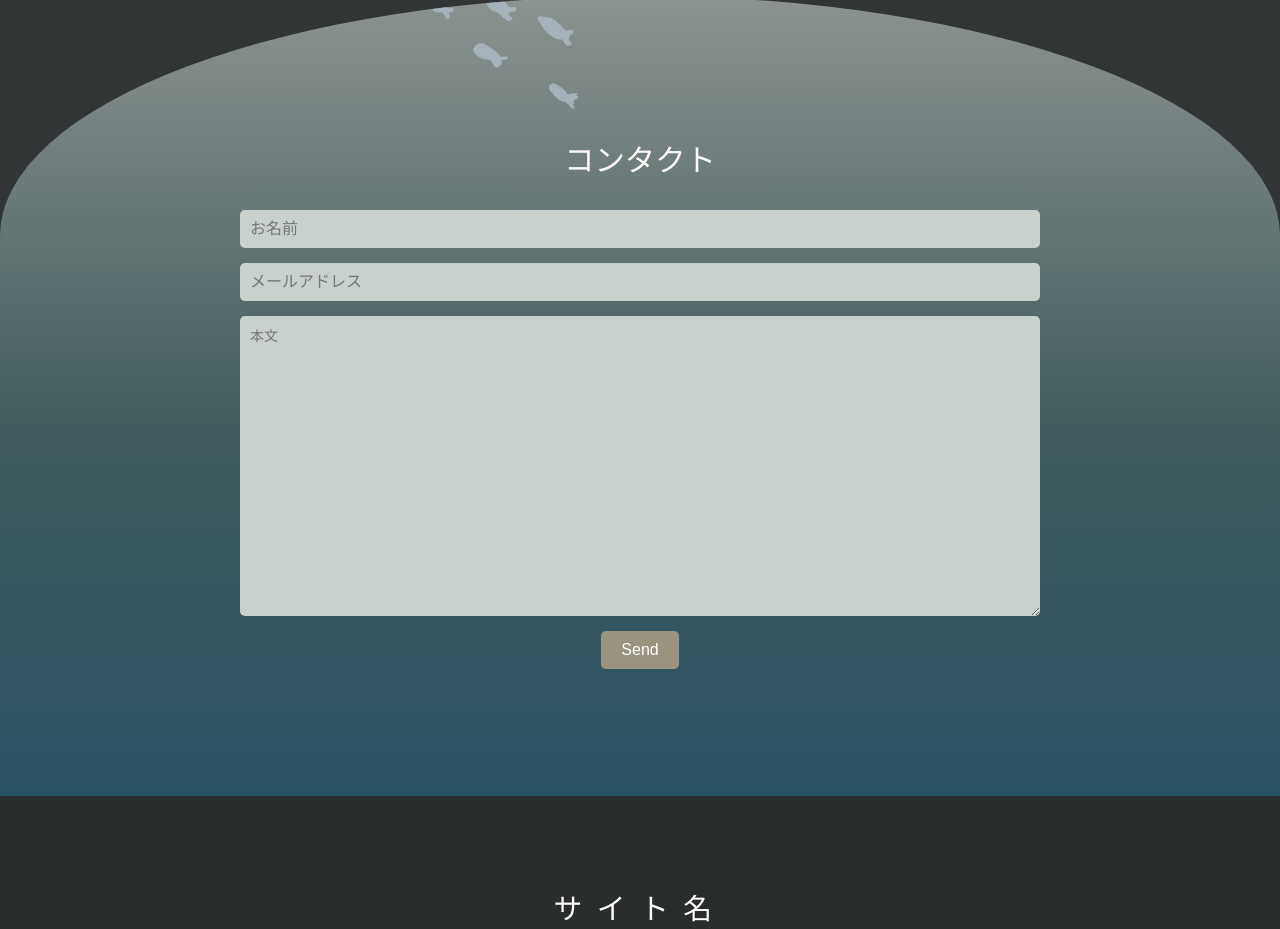
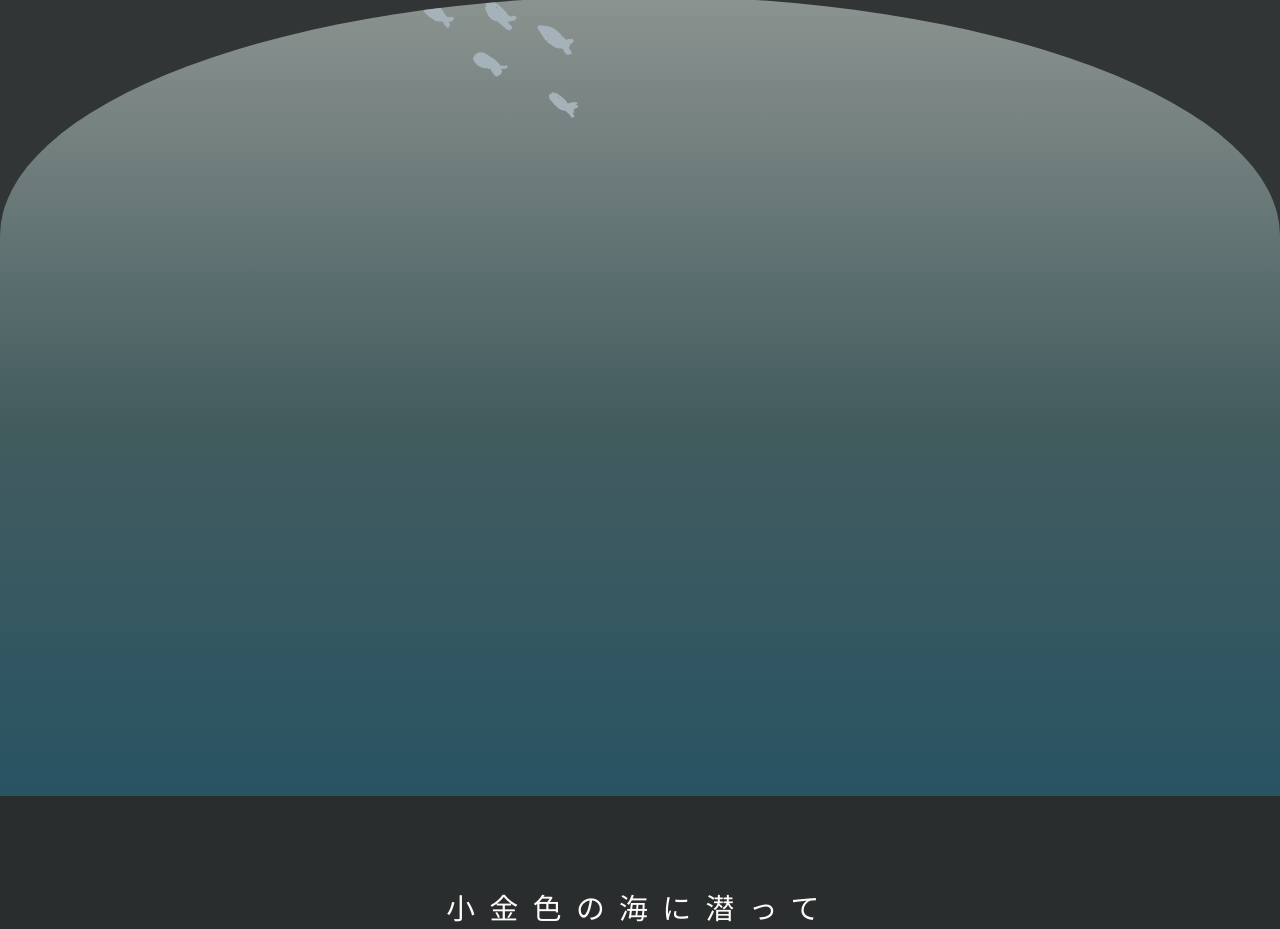
Before and after one commit to Bandolu/prof, a plain HTML site: page index.html in a window 1280 px wide. Shown: the part 2335-3264 px from the top of the page. Drawn offline with Linux system fonts and the light colour scheme; a script that the page names is missing; a web font is replaced by a local one.

Commit message:
Update index.html

```diff
--- a/index.html
+++ b/index.html
@@ -93,7 +93,6 @@
           <h3>管理人名</h3>
           <p>鉄道旅行と民俗資料収集が生きがい。創作、ガジェットいじりが好き。<br>
             絵が描けるようになりたい。（画像はお借りしました）<br>
-            <a href="#">→Pixiv</a></p>
 
           <dl class="flex">
             <dt>2020.12.22</dt>
@@ -124,19 +123,7 @@
 
   <section id="contact"> <!-- id="contact"は変えないでください！デザインが崩れます -->
     <div class="rellax base" data-rellax-speed="0">
-      <div class="container">
-        <div class="row">
-          <div class="col-12" class="center">
-            <h2 class="center">コンタクト</h2>
-            <form method="post" action="ここにアクション" class="mailform">
-              <input type="text" name="message" placeholder="お名前">
-              <input type="mail" name="message" placeholder="メールアドレス">
-              <textarea rows="5" name="message" placeholder="本文"></textarea>
-              <input type="submit" value="Send">
-            </form>
-          </div>
-        </div>
-      </div>
+
     </div>
     <div class="rellax deep fix-160" data-rellax-speed="-4">
       <div class="right half">
@@ -152,7 +139,7 @@
     <div class="container">
       <div class="row">
         <div class="col-12 center">
-          <a href="index.html"><span class="sitename">サイト名</span></a>
+          <a href="index.html"><span class="sitename">小金色の海に潜って</span></a>
           <p>since 2020.12</p>
 
           <p>注意書き</p>
```
